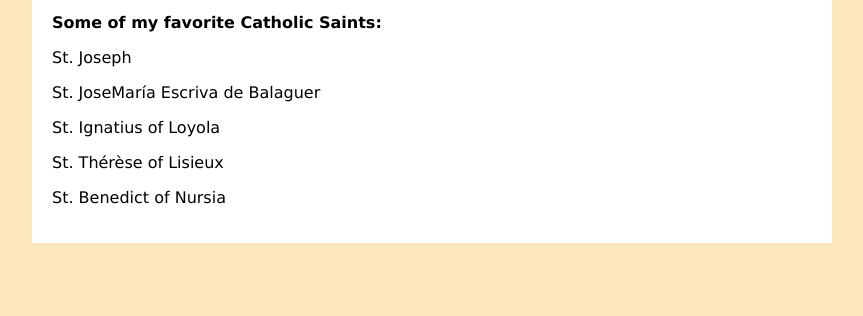
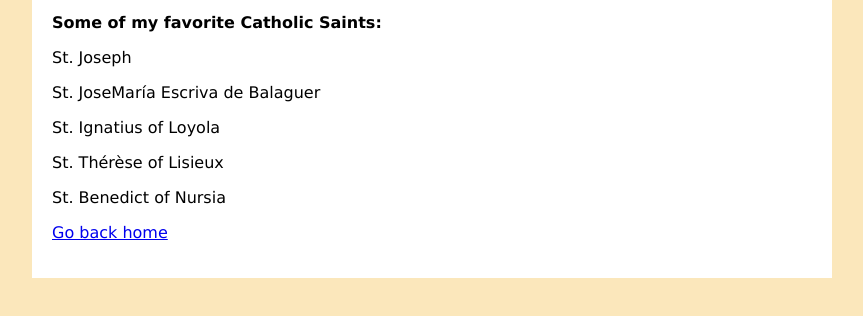
Before and after one commit to marceloinakiguerrero/marceloinakiguerrero.github.io, a plain HTML site: page saints.html in a window 1280 px wide. Shown: the part 146-462 px from the top of the page, without its empty margins (208-1071 px from the left). Drawn offline with Linux system fonts and the light colour scheme.

Commit message:
Add link to go back home in saints.html

```diff
--- a/saints.html
+++ b/saints.html
@@ -29,7 +29,7 @@
       <p>St. Ignatius of Loyola</p>
       <p>St. Thérèse of Lisieux</p>
       <p>St. Benedict of Nursia</p>
-
+      <p><a href="index.html">Go back home</a></p>
   </div>
 </body>
 </html>
```
